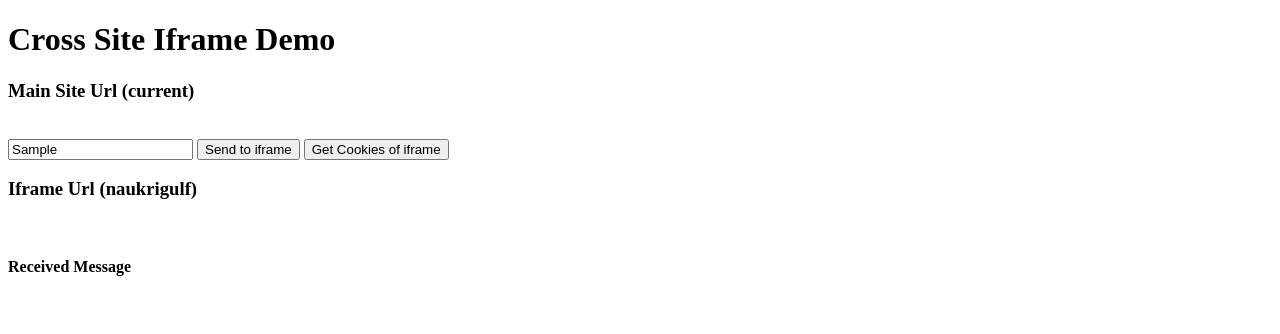
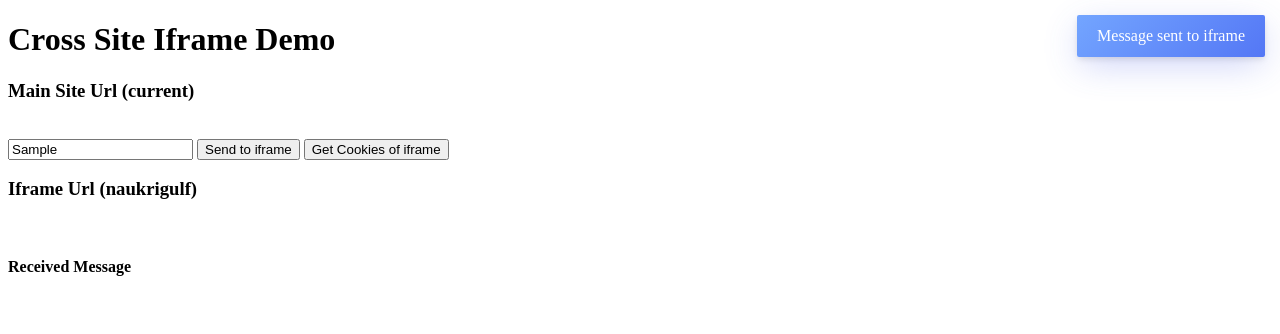
Before and after one commit to himanshukhosla123/native-share-demo, a website: page index.html in a window 1280 px wide. Both pictures are taken after typing "Sample" into the empty fields and a click on the button "Send to iframe". Shown: the top 334 px of the page. Drawn offline with nearby package versions, Linux system fonts and the light colour scheme.

Commit message:
Update index.html

```diff
--- a/index.html
+++ b/index.html
@@ -41,6 +41,8 @@
         ></iframe>
       </div>
     </div>
+    <link rel="stylesheet" type="text/css" href="https://cdn.jsdelivr.net/npm/toastify-js/src/toastify.min.css">
+    <script type="text/javascript" src="https://cdn.jsdelivr.net/npm/toastify-js"></script>
 
   <script>
     window.onload = function() {
@@ -51,11 +53,18 @@
           return;
         }
 
-        alert('Received message from iframe');
+        showToast('Received message from iframe');
 
         document.getElementById('received').innerHTML = event.data;
         formatTime(event.data);
       });
+    }
+
+    function showToast(text){
+        Toastify({
+            text: text,
+            duration: 3000
+        }).showToast();
     }
 
     function formatTime(str) {
@@ -79,7 +88,7 @@
 
     function sendToIframe() {
       let customText = document.getElementById('search').value;
-			alert('Message sent to iframe');
+            showToast('Message sent to iframe');
 			window.frames.otherSite.postMessage(customText, 'https://www.naukrigulf.com');
 		}
 
```
